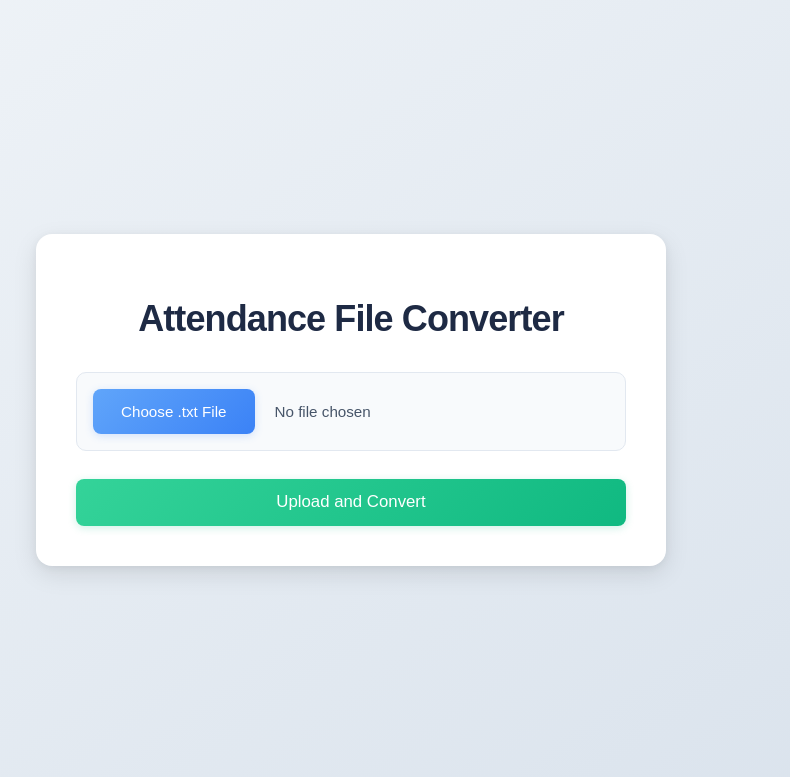
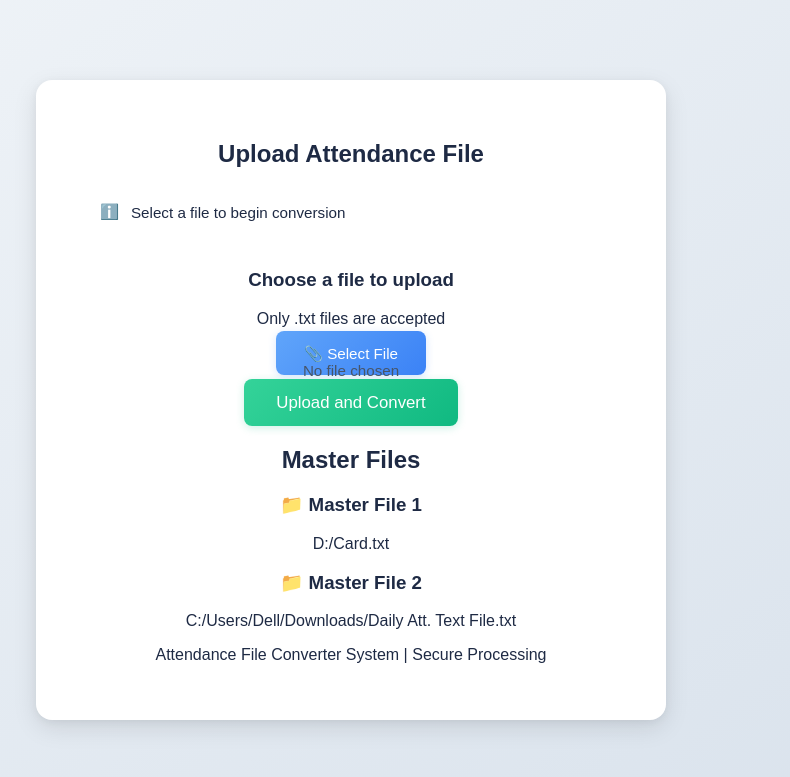
Before and after one commit to luci1927/Attendance-File-Convertor, a PHP site: page / in a window 1280 px wide. Shown: the top 777 px of the page, without its empty margins (289-1079 px from the left). Run offline with PHP 8.4, Linux system fonts and the light colour scheme.

Commit message:
Update index.php

```diff
--- a/index.php
+++ b/index.php
@@ -1,7 +1,7 @@
 <?php
-session_start();
-
-date_default_timezone_set('Asia/Colombo');
+// Define fixed master file paths
+define('MASTER_FILE_1', 'D:/Card.txt');
+define('MASTER_FILE_2', 'C:/Users/Dell/Downloads/Daily Att. Text File.txt');
 
 // Handle AJAX file processing
 if ($_SERVER['REQUEST_METHOD'] == 'POST' && isset($_GET['action']) && $_GET['action'] === 'process') {
@@ -24,7 +24,7 @@ if ($_SERVER['REQUEST_METHOD'] == 'POST' && isset($_GET['action']) && $_GET['act
                 $response = ['status' => 'error', 'message' => 'The uploaded file is empty.'];
             } else {
                 $data = [];
-                // Process each line, assuming format: emp_num date time (e.g., "123 15/10/2023 12:30:45")
+                // Process each line
                 for ($i = 1; $i < count($lines); $i++) { // Skip header
                     $line = trim($lines[$i]);
                     if ($line == '') continue;
@@ -68,13 +68,27 @@ if ($_SERVER['REQUEST_METHOD'] == 'POST' && isset($_GET['action']) && $_GET['act
                         $output_lines[] = $transformed;
                     }
 
-                    $output_content = implode("\n", $output_lines);
+                    $output_content = implode("\n", $output_lines) . "\n";
 
-                    // Store file content in session for download
-                    $_SESSION['file_content'] = $output_content;
-                    $_SESSION['file_time'] = date('YmdHis');
+                    // Append to both master files
+                    $result1 = file_put_contents(MASTER_FILE_1, $output_content, FILE_APPEND);
+                    $result2 = file_put_contents(MASTER_FILE_2, $output_content, FILE_APPEND);
 
-                    $response = ['status' => 'success', 'message' => 'File converted successfully! Downloading now...'];
+                    if ($result1 === false || $result2 === false) {
+                        $errors = [];
+                        if ($result1 === false) $errors[] = MASTER_FILE_1;
+                        if ($result2 === false) $errors[] = MASTER_FILE_2;
+
+                        $response = [
+                            'status' => 'error',
+                            'message' => 'Failed to append to: ' . implode(', ', $errors)
+                        ];
+                    } else {
+                        $response = [
+                            'status' => 'success',
+                            'message' => 'File converted and appended to both master files successfully!'
+                        ];
+                    }
                 }
             }
         } else {
@@ -87,25 +101,7 @@ if ($_SERVER['REQUEST_METHOD'] == 'POST' && isset($_GET['action']) && $_GET['act
     echo json_encode($response);
     exit;
 }
-
-// Handle file download
-if ($_SERVER['REQUEST_METHOD'] == 'GET' && isset($_GET['action']) && $_GET['action'] === 'download' && isset($_SESSION['file_content'])) {
-    $output_content = $_SESSION['file_content'];
-    $current_time = $_SESSION['file_time'];
-    $filename = "Office_Attendance_" . $current_time . ".txt";
-    // An error while uploading the downladd file.
-
-    // Send file for download
-    header('Content-Type: text/plain');
-    header('Content-Disposition: attachment; filename="' . $filename . '"');
-    echo $output_content;
-
-    unset($_SESSION['file_content']);
-    unset($_SESSION['file_time']);
-    exit;
-}
 ?>
-
 <!DOCTYPE html>
 <html lang="en">
 <head>
@@ -116,43 +112,101 @@ if ($_SERVER['REQUEST_METHOD'] == 'GET' && isset($_GET['action']) && $_GET['acti
 </head>
 <body>
     <div class="container">
-        <h1>Attendance File Converter</h1>
-        <div class="message" id="message" style="display: none;"></div>
-        <form id="uploadForm" enctype="multipart/form-data">
-            <div class="file-upload">
+
+        <div class="upload-section">
+            <h2>Upload Attendance File</h2>
+
+            <div id="message" class="message">
+                <span class="icon">ℹ️</span>
+                <span id="messageText">Select a file to begin conversion</span>
+            </div>
+
+            <div class="upload-box">
+                <h3>Choose a file to upload</h3>
+                <p>Only .txt files are accepted</p>
+
+                <div class="file-input-wrapper">
+                    <label class="file-label">
+                        <span class="icon">📎</span> Select File
                         <input type="file" name="file" id="fileInput" accept=".txt" required>
-                <label for="fileInput" class="file-label">Choose .txt File</label>
-                <span id="fileName">No file chosen</span>
+                    </label>
                 </div>
-            <button type="submit" class="submit-btn">Upload and Convert</button>
-        </form>
+
+                <div id="fileName">No file chosen</div>
             </div>
+
+            <button id="submitBtn" class="submit-btn">Upload and Convert</button>
+        </div>
+
+        <div class="master-files">
+            <h2>Master Files</h2>
+            <div class="file-list">
+                <div class="file-item">
+                    <h3><span class="icon">📁</span> Master File 1</h3>
+                    <div class="file-path"><?php echo MASTER_FILE_1; ?></div>
+                </div>
+                <div class="file-item">
+                    <h3><span class="icon">📁</span> Master File 2</h3>
+                    <div class="file-path"><?php echo MASTER_FILE_2; ?></div>
+                </div>
+            </div>
+        </div>
+
+        <div class="footer">
+            <p>Attendance File Converter System | Secure Processing</p>
+        </div>
+    </div>
+
     <script>
-        document.getElementById('fileInput').addEventListener('change', function() {
+        document.addEventListener('DOMContentLoaded', function() {
+            const fileInput = document.getElementById('fileInput');
+            const fileNameDisplay = document.getElementById('fileName');
+            const submitBtn = document.getElementById('submitBtn');
+            const messageDiv = document.getElementById('message');
+            const messageText = document.getElementById('messageText');
+            const messageIcon = messageDiv.querySelector('.icon');
+
+            // Show initial message
+            messageDiv.classList.add('info-message', 'show');
+
+            // Update file name display
+            fileInput.addEventListener('change', function() {
                 const fileName = this.files[0] ? this.files[0].name : 'No file chosen';
-            document.getElementById('fileName').textContent = fileName;
+                fileNameDisplay.textContent = fileName;
+
+                // Validate file type
+                if (this.files.length && !fileName.toLowerCase().endsWith('.txt')) {
+                    showMessage('error', 'Only .txt files are allowed.');
+                } else {
+                    showMessage('info', 'File selected. Click "Upload and Convert" to proceed.');
+                }
             });
 
-        document.getElementById('uploadForm').addEventListener('submit', function(e) {
+            // Handle form submission
+            submitBtn.addEventListener('click', function(e) {
                 e.preventDefault();
-            const fileInput = document.getElementById('fileInput');
-            const messageDiv = document.getElementById('message');
 
-            // Client-side file type validation
-            if (fileInput.files.length > 0) {
-                const fileName = fileInput.files[0].name;
-                if (!fileName.toLowerCase().endsWith('.txt')) {
-                    messageDiv.style.display = 'block';
-                    messageDiv.className = 'message error-message';
-                    messageDiv.innerHTML = '<span class="error-icon">⚠️</span>Only .txt files are allowed.';
-                    setTimeout(() => {
-                        messageDiv.style.display = 'none';
-                    }, 3000);
+                // Check if file is selected
+                if (!fileInput.files.length) {
+                    showMessage('error', 'Please select a file first.');
                     return;
                 }
+
+                const file = fileInput.files[0];
+                const fileName = file.name.toLowerCase();
+
+                // Validate file type
+                if (!fileName.endsWith('.txt')) {
+                    showMessage('error', 'Only .txt files are allowed.');
+                    return;
                 }
 
-            const formData = new FormData(this);
+                // Show processing message
+                showMessage('info', 'Processing your file...');
+
+                // Create FormData object and send via AJAX
+                const formData = new FormData();
+                formData.append('file', file);
 
                 fetch('index.php?action=process', {
                     method: 'POST',
@@ -160,28 +214,39 @@ if ($_SERVER['REQUEST_METHOD'] == 'GET' && isset($_GET['action']) && $_GET['acti
                 })
                 .then(response => response.json())
                 .then(data => {
-                messageDiv.style.display = 'block';
-                messageDiv.className = 'message ' + (data.status === 'success' ? 'success-message' : 'error-message');
-                messageDiv.innerHTML = (data.status === 'success' ? '<span class="success-icon">✅</span>' : '<span class="error-icon">⚠️</span>') + data.message;
-
                     if (data.status === 'success') {
-                    // Trigger file download
-                    window.location.href = 'index.php?action=download';
+                        showMessage('success', data.message);
+                        // Reset file input
+                        fileInput.value = '';
+                        fileNameDisplay.textContent = 'No file chosen';
+                    } else {
+                        showMessage('error', data.message);
                     }
-
-                // Clear message after 3 seconds
-                setTimeout(() => {
-                    messageDiv.style.display = 'none';
-                }, 3000);
                 })
                 .catch(error => {
-                messageDiv.style.display = 'block';
-                messageDiv.className = 'message error-message';
-                messageDiv.innerHTML = '<span class="error-icon">⚠️</span>Upload failed due to a network error.';
-                setTimeout(() => {
-                    messageDiv.style.display = 'none';
-                }, 3000);
+                    showMessage('error', 'Network error: ' + error.message);
                 });
+            });
+
+            // Function to show messages
+            function showMessage(type, text) {
+                messageText.textContent = text;
+
+                // Clear previous classes
+                messageDiv.className = 'message';
+
+                // Set new classes and icon
+                if (type === 'success') {
+                    messageDiv.classList.add('success-message', 'show');
+                    messageIcon.textContent = '✅';
+                } else if (type === 'error') {
+                    messageDiv.classList.add('error-message', 'show');
+                    messageIcon.textContent = '❌';
+                } else if (type === 'info') {
+                    messageDiv.classList.add('info-message', 'show');
+                    messageIcon.textContent = 'ℹ️';
+                }
+            }
         });
     </script>
 </body>
```
Lines whose indentation alone changed are shown as unchanged.
